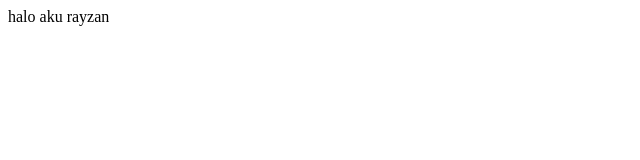
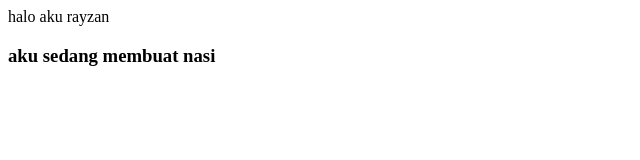
Before and after one commit to Janlearns/Prak-IMPL-Rayzan_fazri_ramdany, a plain HTML site: page index.html in a window 1280 px wide. Shown: the whole page, without its empty margins (0-640 px from the left). Drawn offline with Linux system fonts and the light colour scheme.

Commit message:
menambahkan heading

```diff
--- a/index.html
+++ b/index.html
@@ -6,5 +6,7 @@
 </head>
 <body>
     <p>halo aku rayzan</p>
+    <h3>aku sedang membuat nasi
+    </h3>
 </body>
 </html>
```
